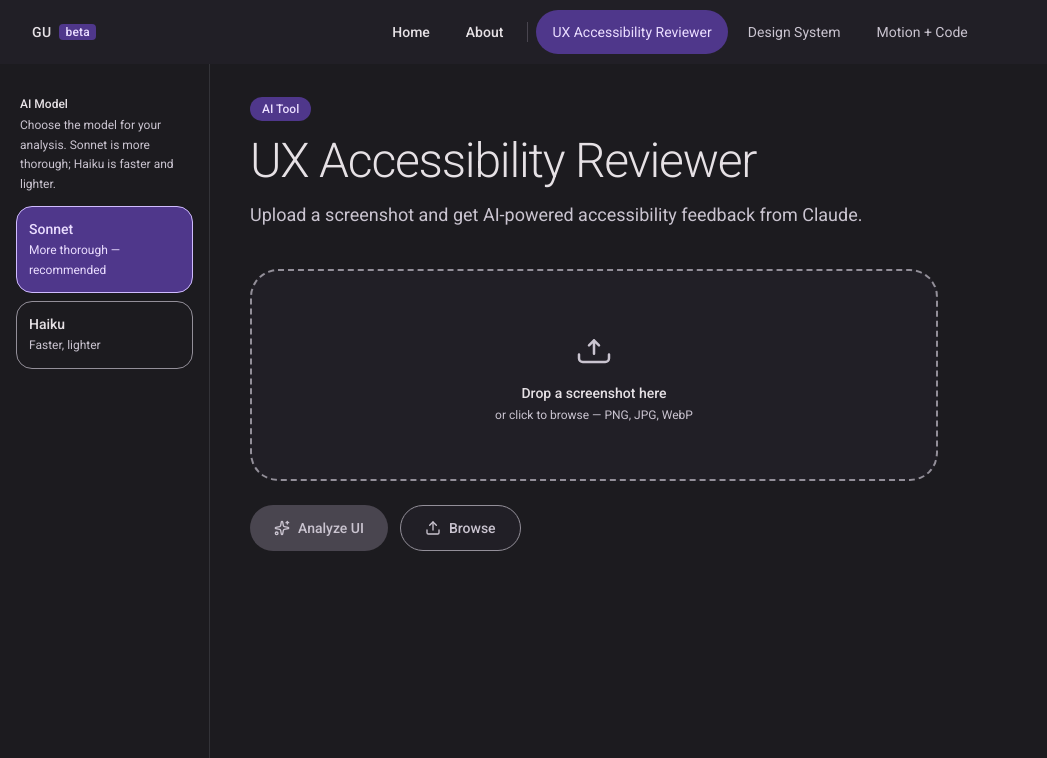
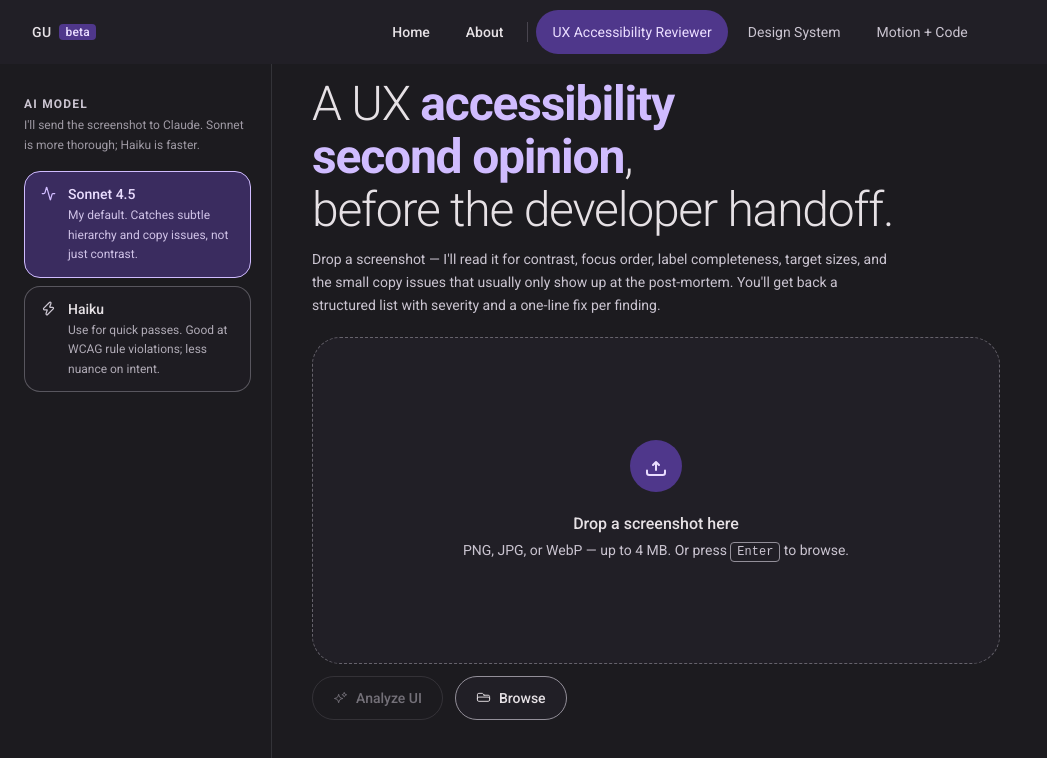
Before and after one commit to gucar-ctrl/ux-engineer-portfolio, a Next.js app: page /tools/ux-reviewer in a window 1280 px wide. Shown: the top 758 px of the page, without its empty margins (0-1047 px from the left). Built offline with nearby package versions, Linux system fonts and the light colour scheme.

Commit message:
fix: max file size 4MB — validation + UI copy

```diff
--- a/app/tools/ux-reviewer/page.tsx
+++ b/app/tools/ux-reviewer/page.tsx
@@ -1,8 +1,8 @@
 "use client";
 
-import { useRef, useState, useEffect } from "react";
+import { useRef, useState, useEffect, useCallback } from "react";
 import { motion } from "framer-motion";
-import { Sparkles, Upload, Trash2, Copy, Check, ListChecks, Ear, ChevronDown } from "lucide-react";
+import { Copy, Check, ListChecks, Ear, ChevronDown, Activity, Zap } from "lucide-react";
 
 const ease = [0.2, 0, 0, 1.0] as const;
 
@@ -37,9 +37,19 @@ const LOADING_STEPS = [
   "Building screen reader map",
 ];
 
-const MODELS: { id: ModelId; label: string; description: string }[] = [
-  { id: "claude-sonnet-4-5",          label: "Sonnet", description: "More thorough — recommended" },
-  { id: "claude-haiku-4-5-20251001",  label: "Haiku",  description: "Faster, lighter" },
+const MODELS: { id: ModelId; label: string; description: string; icon: "sonnet" | "haiku" }[] = [
+  {
+    id: "claude-sonnet-4-5",
+    label: "Sonnet 4.5",
+    description: "My default. Catches subtle hierarchy and copy issues, not just contrast.",
+    icon: "sonnet",
+  },
+  {
+    id: "claude-haiku-4-5-20251001",
+    label: "Haiku",
+    description: "Use for quick passes. Good at WCAG rule violations; less nuance on intent.",
+    icon: "haiku",
+  },
 ];
 
 // ─── Page ────────────────────────────────────────────────────────────────────
@@ -75,6 +85,10 @@ export default function UXAccessibilityReviewer() {
       setError("Please upload an image file (PNG, JPG, WebP).");
       return;
     }
+    if (file.size > 4 * 1024 * 1024) {
+      setError("File too large. Please upload an image under 4 MB.");
+      return;
+    }
     setError(null);
     setAnalysis(null);
     setMediaType(file.type);
@@ -90,7 +104,7 @@ export default function UXAccessibilityReviewer() {
     if (file) handleFile(file);
   }
 
-  async function handleAnalyze() {
+  const handleAnalyze = useCallback(async () => {
     if (!image) return;
     setLoading(true);
     setError(null);
@@ -114,7 +128,18 @@ export default function UXAccessibilityReviewer() {
     } finally {
       setLoading(false);
     }
+  }, [image, mediaType, selectedModel]);
+
+  // ⌘+Enter keyboard shortcut
+  useEffect(() => {
+    function onKeyDown(e: KeyboardEvent) {
+      if ((e.metaKey || e.ctrlKey) && e.key === "Enter" && image && !loading) {
+        handleAnalyze();
       }
+    }
+    window.addEventListener("keydown", onKeyDown);
+    return () => window.removeEventListener("keydown", onKeyDown);
+  }, [image, loading, handleAnalyze]);
 
   function handleRemove() {
     setImage(null);
@@ -151,15 +176,14 @@ export default function UXAccessibilityReviewer() {
 
       {/* ── Sidebar ──────────────────────────────────────────────────────── */}
       <motion.aside
-        className="hidden md:flex flex-col gap-6 px-4 shrink-0"
+        className="hidden md:flex flex-col gap-8 shrink-0"
         style={{
-          width: 210,
+          width: 272,
           position: "sticky",
           top: 64,
           height: "calc(100vh - 64px)",
           overflowY: "auto",
-          paddingTop: "2rem",
-          paddingBottom: "2rem",
+          padding: "2rem 1.25rem 2rem 1.5rem",
           borderRight: "1px solid color-mix(in srgb, var(--md-outline) 20%, transparent)",
         }}
         aria-label="Tool settings"
@@ -169,14 +193,18 @@ export default function UXAccessibilityReviewer() {
       >
         {/* Model selector */}
         <div className="flex flex-col gap-3">
-          <div>
-            <p className="text-xs font-medium px-1" style={{ color: "var(--md-on-surface)" }}>
-              AI Model
+          <div className="flex flex-col gap-1 mb-1">
+            <p
+              className="text-xs font-semibold tracking-widest"
+              style={{ color: "var(--md-on-surface-variant)", letterSpacing: "0.1em" }}
+            >
+              AI MODEL
             </p>
-            <p className="text-xs mt-1 px-1 leading-relaxed" style={{ color: "var(--md-on-surface-variant)" }}>
-              Choose the model for your analysis. Sonnet is more thorough; Haiku is faster and lighter.
+            <p className="text-xs leading-relaxed" style={{ color: "var(--md-on-surface-variant)", opacity: 0.75 }}>
+              I&apos;ll send the screenshot to Claude. Sonnet is more thorough; Haiku is faster.
             </p>
           </div>
+
           <div className="flex flex-col gap-2" role="group" aria-label="AI model selection">
             {MODELS.map((m) => {
               const isActive = selectedModel === m.id;
@@ -184,11 +212,15 @@ export default function UXAccessibilityReviewer() {
                 <button
                   key={m.id}
                   onClick={() => !loading && setSelectedModel(m.id)}
-                  className="md-interactive flex flex-col items-start px-3 py-3 text-left w-full"
+                  className="md-interactive flex items-start gap-3 px-4 py-3 text-left w-full"
                   style={{
-                    border: isActive ? "1.5px solid var(--md-primary)" : "1.5px solid var(--md-outline)",
+                    border: isActive
+                      ? "1.5px solid var(--md-primary)"
+                      : "1.5px solid color-mix(in srgb, var(--md-outline) 50%, transparent)",
                     borderRadius: "var(--md-shape-lg)",
-                    backgroundColor: isActive ? "var(--md-primary-container)" : "transparent",
+                    backgroundColor: isActive
+                      ? "color-mix(in srgb, var(--md-primary-container) 60%, transparent)"
+                      : "color-mix(in srgb, var(--md-surface-container) 60%, transparent)",
                     minHeight: 44,
                     cursor: loading ? "not-allowed" : "pointer",
                     opacity: loading ? 0.5 : 1,
@@ -198,16 +230,26 @@ export default function UXAccessibilityReviewer() {
                   disabled={loading}
                 >
                   <span
+                    className="mt-0.5 shrink-0"
+                    style={{ color: isActive ? "var(--md-primary)" : "var(--md-on-surface-variant)" }}
+                  >
+                    {m.icon === "sonnet"
+                      ? <Activity size={15} aria-hidden="true" />
+                      : <Zap size={15} aria-hidden="true" />}
+                  </span>
+                  <span className="flex flex-col gap-0.5">
+                    <span
                       className="text-sm font-medium"
                       style={{ color: isActive ? "var(--md-on-primary-container)" : "var(--md-on-surface)" }}
                     >
                       {m.label}
                     </span>
                     <span
-                    className="text-xs mt-0.5 leading-relaxed"
-                    style={{ color: isActive ? "var(--md-on-primary-container)" : "var(--md-on-surface-variant)" }}
+                      className="text-xs leading-relaxed"
+                      style={{ color: isActive ? "var(--md-on-primary-container)" : "var(--md-on-surface-variant)", opacity: 0.85 }}
                     >
                       {m.description}
+                    </span>
                   </span>
                 </button>
               );
@@ -217,53 +259,79 @@ export default function UXAccessibilityReviewer() {
       </motion.aside>
 
       {/* ── Main content ─────────────────────────────────────────────────── */}
-      <main id="main-content" className="flex-1 min-w-0" tabIndex={-1}>
-        <div className="px-10 pt-24 pb-32 max-w-3xl">
+      <main id="main-content" className="flex-1 min-w-0 flex flex-col" tabIndex={-1}>
+        <div className="flex flex-col px-10 pt-8 pb-4 max-w-3xl w-full" style={{ height: "calc(100vh - 64px)" }}>
 
-          {/* Page header */}
-          <div className="mb-10">
-            <motion.span
-              className="inline-block px-3 py-1 text-xs font-medium mb-4"
+          {/* Badge */}
+          <motion.div
+            className="mb-4"
+            initial={{ opacity: 0, y: 16 }}
+            animate={{ opacity: 1, y: 0 }}
+            transition={{ duration: 0.45, ease, delay: 0.35 }}
+          >
+            <span
+              className="inline-flex items-center gap-2 px-4 py-1.5 text-xs"
               style={{
-                backgroundColor: "var(--md-primary-container)",
-                color: "var(--md-on-primary-container)",
+                border: "1.5px solid color-mix(in srgb, var(--md-outline) 60%, transparent)",
                 borderRadius: "var(--md-shape-full)",
+                color: "var(--md-on-surface-variant)",
+                fontFamily: "monospace",
+                letterSpacing: "0.05em",
               }}
-              initial={{ opacity: 0, y: 24 }}
-              animate={{ opacity: 1, y: 0 }}
-              transition={{ duration: 0.5, ease, delay: 0.35 }}
             >
-              AI Tool
-            </motion.span>
+              <span
+                style={{
+                  width: 7, height: 7, borderRadius: "50%",
+                  backgroundColor: "var(--md-primary)",
+                  display: "inline-block",
+                  flexShrink: 0,
+                }}
+              />
+              AI TOOL · V0.3
+            </span>
+          </motion.div>
+
+          {/* Headline */}
           <motion.h1
-              className="text-5xl font-light tracking-tight"
-              style={{ color: "var(--md-on-background)" }}
+            className="mb-3 font-light tracking-tight"
+            style={{ fontSize: "clamp(2rem, 4vw, 3rem)", lineHeight: 1.1, color: "var(--md-on-background)" }}
             initial={{ opacity: 0, y: 28 }}
             animate={{ opacity: 1, y: 0 }}
             transition={{ duration: 0.55, ease, delay: 0.5 }}
           >
-              UX Accessibility Reviewer
+            A UX{" "}
+            <span style={{ color: "var(--md-primary)", fontWeight: 600 }}>
+              accessibility
+              <br />second opinion
+            </span>
+            ,
+            <br />
+            before the developer handoff.
           </motion.h1>
+
+          {/* Subtitle */}
           <motion.p
-              className="mt-4 text-lg"
+            className="mb-5 max-w-xl text-sm leading-relaxed"
             style={{ color: "var(--md-on-surface-variant)" }}
-              initial={{ opacity: 0, y: 20 }}
+            initial={{ opacity: 0, y: 16 }}
             animate={{ opacity: 1, y: 0 }}
             transition={{ duration: 0.5, ease, delay: 0.65 }}
           >
-              Upload a screenshot and get AI-powered accessibility feedback from Claude.
+            Drop a screenshot — I&apos;ll read it for contrast, focus order, label completeness,
+            target sizes, and the small copy issues that usually only show up at the post-mortem.
+            You&apos;ll get back a structured list with severity and a one-line fix per finding.
           </motion.p>
-          </div>
 
           {/* Upload / Preview / Loading */}
           <motion.div
-            initial={{ opacity: 0, y: 24 }}
+            className="flex-1 flex flex-col min-h-0"
+            initial={{ opacity: 0, y: 20 }}
             animate={{ opacity: 1, y: 0 }}
             transition={{ duration: 0.5, ease, delay: 0.8 }}
           >
             {loading ? (
               <div
-              className="flex flex-col gap-2 p-6"
+                className="flex flex-col gap-2 p-6 flex-1 justify-center"
                 style={{ backgroundColor: "var(--md-surface-container)", borderRadius: "var(--md-shape-xl)" }}
                 role="status"
                 aria-label="Analysis in progress"
@@ -287,15 +355,25 @@ export default function UXAccessibilityReviewer() {
                       <span
                         style={{
                           width: 10, height: 10, borderRadius: "50%", flexShrink: 0,
-                        backgroundColor: isDone ? "var(--md-primary-container)" : isActive ? "var(--md-primary)" : "var(--md-outline)",
-                        boxShadow: isActive ? "0 0 0 4px color-mix(in srgb, var(--md-primary) 20%, transparent)" : "none",
+                          backgroundColor: isDone
+                            ? "var(--md-primary-container)"
+                            : isActive
+                              ? "var(--md-primary)"
+                              : "var(--md-outline)",
+                          boxShadow: isActive
+                            ? "0 0 0 4px color-mix(in srgb, var(--md-primary) 20%, transparent)"
+                            : "none",
                           transition: "all var(--md-duration-short) var(--md-easing-standard)",
                         }}
                       />
                       <span
                         className="text-sm"
                         style={{
-                        color: isDone ? "var(--md-on-surface-variant)" : isActive ? "var(--md-on-surface)" : "var(--md-outline)",
+                          color: isDone
+                            ? "var(--md-on-surface-variant)"
+                            : isActive
+                              ? "var(--md-on-surface)"
+                              : "var(--md-outline)",
                           fontWeight: isActive ? 500 : 400,
                           transition: "color var(--md-duration-short) var(--md-easing-standard)",
                         }}
@@ -311,11 +389,14 @@ export default function UXAccessibilityReviewer() {
                 role="button"
                 tabIndex={0}
                 aria-label="Image upload area. Click or drag a file to upload."
-              className="md-interactive flex flex-col items-center justify-center gap-4 p-14 text-center cursor-pointer"
+                className="md-interactive flex flex-col items-center justify-center gap-5 text-center cursor-pointer flex-1"
                 style={{
-                border: `2px dashed ${dragging ? "var(--md-primary)" : "var(--md-outline)"}`,
+                  border: `1.5px dashed ${dragging ? "var(--md-primary)" : "color-mix(in srgb, var(--md-outline) 60%, transparent)"}`,
                   borderRadius: "var(--md-shape-xl)",
-                backgroundColor: dragging ? "var(--md-surface-container-high)" : "var(--md-surface-container)",
+                  backgroundColor: dragging
+                    ? "color-mix(in srgb, var(--md-primary-container) 15%, transparent)"
+                    : "var(--md-surface-container)",
+                  padding: "1.5rem 2rem",
                   transition: "all var(--md-duration-short) var(--md-easing-standard)",
                 }}
                 onClick={() => inputRef.current?.click()}
@@ -324,26 +405,63 @@ export default function UXAccessibilityReviewer() {
                 onDragLeave={() => setDragging(false)}
                 onDrop={handleDrop}
               >
-              <svg width="40" height="40" viewBox="0 0 24 24" fill="none" aria-hidden="true">
-                <path d="M12 16V8M12 8L9 11M12 8L15 11" stroke="var(--md-on-surface-variant)" strokeWidth="1.5" strokeLinecap="round" strokeLinejoin="round"/>
-                <path d="M3 16.5V18.75C3 19.9926 4.00736 21 5.25 21H18.75C19.9926 21 21 19.9926 21 18.75V16.5" stroke="var(--md-on-surface-variant)" strokeWidth="1.5" strokeLinecap="round"/>
+                {/* Upload icon circle */}
+                <span
+                  className="flex items-center justify-center"
+                  style={{
+                    width: 52, height: 52, borderRadius: "50%",
+                    backgroundColor: "var(--md-primary-container)",
+                  }}
+                  aria-hidden="true"
+                >
+                  <svg width="24" height="24" viewBox="0 0 24 24" fill="none">
+                    <path
+                      d="M12 16V8M12 8L9 11M12 8L15 11"
+                      stroke="var(--md-on-primary-container)"
+                      strokeWidth="2"
+                      strokeLinecap="round"
+                      strokeLinejoin="round"
+                    />
+                    <path
+                      d="M3 16.5V18.75C3 19.9926 4.00736 21 5.25 21H18.75C19.9926 21 21 19.9926 21 18.75V16.5"
+                      stroke="var(--md-on-primary-container)"
+                      strokeWidth="2"
+                      strokeLinecap="round"
+                    />
                   </svg>
+                </span>
                 <div>
-                <p className="text-sm font-medium" style={{ color: "var(--md-on-surface)" }}>
+                  <p className="text-base font-medium" style={{ color: "var(--md-on-surface)" }}>
                     Drop a screenshot here
                   </p>
-                <p className="text-xs mt-1" style={{ color: "var(--md-on-surface-variant)" }}>
-                  or click to browse — PNG, JPG, WebP
+                  <p className="text-sm mt-1" style={{ color: "var(--md-on-surface-variant)" }}>
+                    PNG, JPG, or WebP — up to 4 MB.{" "}
+                    Or press{" "}
+                    <kbd
+                      className="px-1.5 py-0.5 text-xs"
+                      style={{
+                        border: "1px solid var(--md-outline)",
+                        borderRadius: 4,
+                        fontFamily: "monospace",
+                        color: "var(--md-on-surface-variant)",
+                      }}
+                    >
+                      Enter
+                    </kbd>{" "}
+                    to browse.
                   </p>
                 </div>
               </div>
             ) : (
-            <div className="overflow-hidden" style={{ borderRadius: "var(--md-shape-xl)" }}>
+              <div className="overflow-hidden flex-1" style={{ borderRadius: "var(--md-shape-xl)" }}>
                 {/* eslint-disable-next-line @next/next/no-img-element */}
-              <img src={image} alt="Uploaded screenshot for analysis" className="w-full object-contain max-h-96" />
+                <img
+                  src={image}
+                  alt="Uploaded screenshot for analysis"
+                  className="w-full h-full object-contain"
+                />
               </div>
             )}
-
           </motion.div>
 
           <input
@@ -366,59 +484,102 @@ export default function UXAccessibilityReviewer() {
             </p>
           )}
 
-          {/* Buttons */}
+          {/* CTA bar */}
           {!loading && (
-            <div className="flex gap-3 mt-6">
+            <motion.div
+              className="flex items-center gap-3 mt-3"
+              initial={{ opacity: 0 }}
+              animate={{ opacity: 1 }}
+              transition={{ duration: 0.4, ease, delay: 0.9 }}
+            >
+              {/* Analyze */}
               <button
                 onClick={handleAnalyze}
                 disabled={!image}
-                className="md-interactive inline-flex items-center gap-2 px-6 py-3 text-sm font-medium"
+                className="md-interactive inline-flex items-center gap-2 px-5 py-2.5 text-sm font-medium"
                 style={{
-                  backgroundColor: image ? "var(--md-primary)" : "var(--md-surface-variant)",
-                  color: image ? "var(--md-on-primary)" : "var(--md-on-surface-variant)",
+                  backgroundColor: "transparent",
+                  color: image ? "var(--md-on-surface)" : "var(--md-on-surface-variant)",
                   borderRadius: "var(--md-shape-full)",
+                  border: `1.5px solid ${image ? "var(--md-outline)" : "color-mix(in srgb, var(--md-outline) 40%, transparent)"}`,
                   cursor: !image ? "not-allowed" : "pointer",
-                  border: "none",
                   minHeight: 44,
-                  transition: "background-color var(--md-duration-short) var(--md-easing-standard)",
+                  opacity: image ? 1 : 0.5,
+                  transition: "all var(--md-duration-short) var(--md-easing-standard)",
                 }}
               >
-                <Sparkles size={16} aria-hidden="true" />
+                <svg width="15" height="15" viewBox="0 0 24 24" fill="none" aria-hidden="true">
+                  <path d="M9.813 15.904L9 18.75l-.813-2.846a4.5 4.5 0 0 0-3.09-3.09L2.25 12l2.846-.813a4.5 4.5 0 0 0 3.09-3.09L9 5.25l.813 2.846a4.5 4.5 0 0 0 3.09 3.09L15.75 12l-2.846.813a4.5 4.5 0 0 0-3.09 3.09ZM18.259 8.715 18 9.75l-.259-1.035a3.375 3.375 0 0 0-2.455-2.456L14.25 6l1.036-.259a3.375 3.375 0 0 0 2.455-2.456L18 2.25l.259 1.035a3.375 3.375 0 0 0 2.456 2.456L21.75 6l-1.035.259a3.375 3.375 0 0 0-2.456 2.456Z" stroke="currentColor" strokeWidth="1.5" strokeLinejoin="round"/>
+                </svg>
                 Analyze UI
               </button>
-              {image && (
+
+              {/* Browse */}
               <button
-                  onClick={handleRemove}
-                  className="md-interactive inline-flex items-center gap-2 px-6 py-3 text-sm font-medium"
+                onClick={() => image ? handleRemove() : inputRef.current?.click()}
+                className="md-interactive inline-flex items-center gap-2 px-5 py-2.5 text-sm font-medium"
                 style={{
                   backgroundColor: "var(--md-surface-container)",
-                    color: "var(--md-on-surface-variant)",
+                  color: "var(--md-on-surface)",
                   borderRadius: "var(--md-shape-full)",
                   border: "1.5px solid var(--md-outline)",
                   minHeight: 44,
                   cursor: "pointer",
                 }}
               >
-                  <Trash2 size={16} aria-hidden="true" /> Remove
+                {image ? (
+                  <>
+                    <svg width="15" height="15" viewBox="0 0 24 24" fill="none" aria-hidden="true">
+                      <path d="M6 18L18 6M6 6l12 12" stroke="currentColor" strokeWidth="1.5" strokeLinecap="round"/>
+                    </svg>
+                    Remove
+                  </>
+                ) : (
+                  <>
+                    <svg width="15" height="15" viewBox="0 0 24 24" fill="none" aria-hidden="true">
+                      <path d="M2.25 12.75V12A2.25 2.25 0 0 1 4.5 9.75h15A2.25 2.25 0 0 1 21.75 12v.75m-8.69-6.44-2.12-2.12a1.5 1.5 0 0 0-1.061-.44H4.5A2.25 2.25 0 0 0 2.25 6v8.25A2.25 2.25 0 0 0 4.5 16.5h15a2.25 2.25 0 0 0 2.25-2.25V9A2.25 2.25 0 0 0 19.5 6.75h-6.69Z" stroke="currentColor" strokeWidth="1.5" strokeLinecap="round" strokeLinejoin="round"/>
+                    </svg>
+                    Browse
+                  </>
+                )}
               </button>
+
+              {/* Keyboard shortcut hint */}
+              {image && (
+                <span
+                  className="ml-auto hidden sm:inline-flex items-center gap-1.5 text-xs"
+                  style={{ color: "var(--md-on-surface-variant)", opacity: 0.7 }}
+                  aria-hidden="true"
+                >
+                  Average run: 4–7s
+                  <span className="flex items-center gap-1 ml-2">
+                    <kbd
+                      className="px-1.5 py-0.5"
+                      style={{
+                        border: "1px solid var(--md-outline)",
+                        borderRadius: 4,
+                        fontFamily: "monospace",
+                        fontSize: "11px",
+                        color: "var(--md-on-surface-variant)",
+                        lineHeight: 1.4,
+                      }}
+                    >⌘</kbd>
+                    <kbd
+                      className="px-1.5 py-0.5"
+                      style={{
+                        border: "1px solid var(--md-outline)",
+                        borderRadius: 4,
+                        fontFamily: "monospace",
+                        fontSize: "11px",
+                        color: "var(--md-on-surface-variant)",
+                        lineHeight: 1.4,
+                      }}
+                    >↵</kbd>
+                    <span>Analyze</span>
+                  </span>
+                </span>
               )}
-              {!image && (
-                <button
-                  onClick={() => inputRef.current?.click()}
-                  className="md-interactive inline-flex items-center gap-2 px-6 py-3 text-sm font-medium"
-                  style={{
-                    backgroundColor: "var(--md-surface-container)",
-                    color: "var(--md-on-surface-variant)",
-                    borderRadius: "var(--md-shape-full)",
-                    border: "1.5px solid var(--md-outline)",
-                    minHeight: 44,
-                    cursor: "pointer",
-                  }}
-                >
-                  <Upload size={16} aria-hidden="true" /> Browse
-                </button>
-              )}
-            </div>
+            </motion.div>
           )}
 
           {/* Results */}
@@ -436,9 +597,10 @@ export default function UXAccessibilityReviewer() {
                       color: "var(--md-on-surface-variant)",
                       borderRadius: "var(--md-shape-full)",
                       border: "1px solid var(--md-outline)",
+                      fontFamily: "monospace",
                     }}
                   >
-                    Generated with Claude {MODELS.find((m) => m.id === usedModel)?.label}
+                    Claude {MODELS.find((m) => m.id === usedModel)?.label}
                   </span>
                 </div>
               )}
@@ -488,7 +650,9 @@ export default function UXAccessibilityReviewer() {
                         }}
                         aria-label={copiedSection === "ui" ? "Copied!" : "Copy UI Update section"}
                       >
-                        {copiedSection === "ui" ? <><Check size={13} aria-hidden="true" /> Copied</> : <><Copy size={13} aria-hidden="true" /> Copy</>}
+                        {copiedSection === "ui"
+                          ? <><Check size={13} aria-hidden="true" /> Copied</>
+                          : <><Copy size={13} aria-hidden="true" /> Copy</>}
                       </button>
                     )}
                   </div>
@@ -560,7 +724,9 @@ export default function UXAccessibilityReviewer() {
                         }}
                         aria-label={copiedSection === "sr" ? "Copied!" : "Copy Screen Reader section"}
                       >
-                        {copiedSection === "sr" ? <><Check size={13} aria-hidden="true" /> Copied</> : <><Copy size={13} aria-hidden="true" /> Copy</>}
+                        {copiedSection === "sr"
+                          ? <><Check size={13} aria-hidden="true" /> Copied</>
+                          : <><Copy size={13} aria-hidden="true" /> Copy</>}
                       </button>
                     )}
                   </div>
```
Lines whose indentation alone changed are shown as unchanged.
